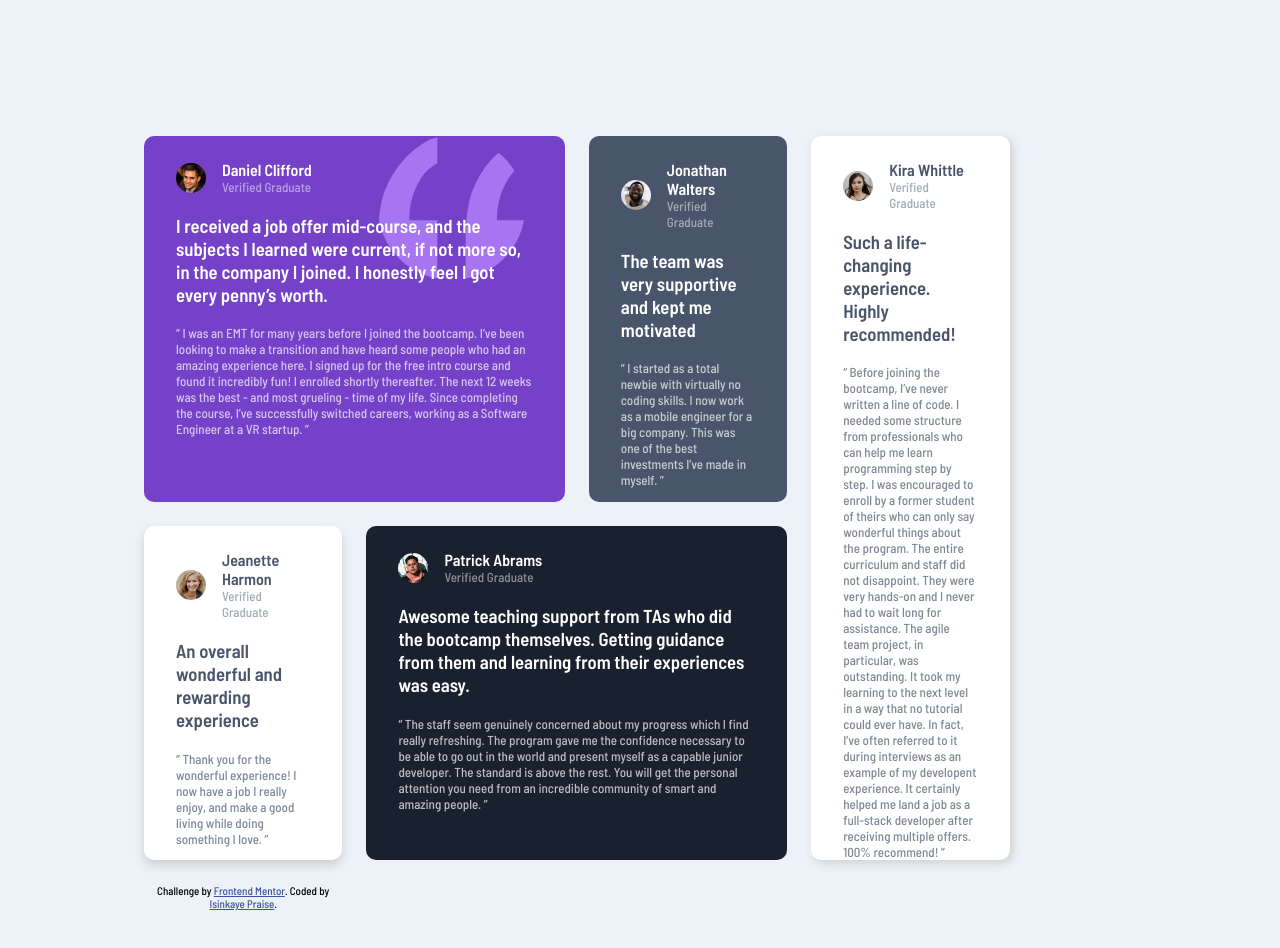
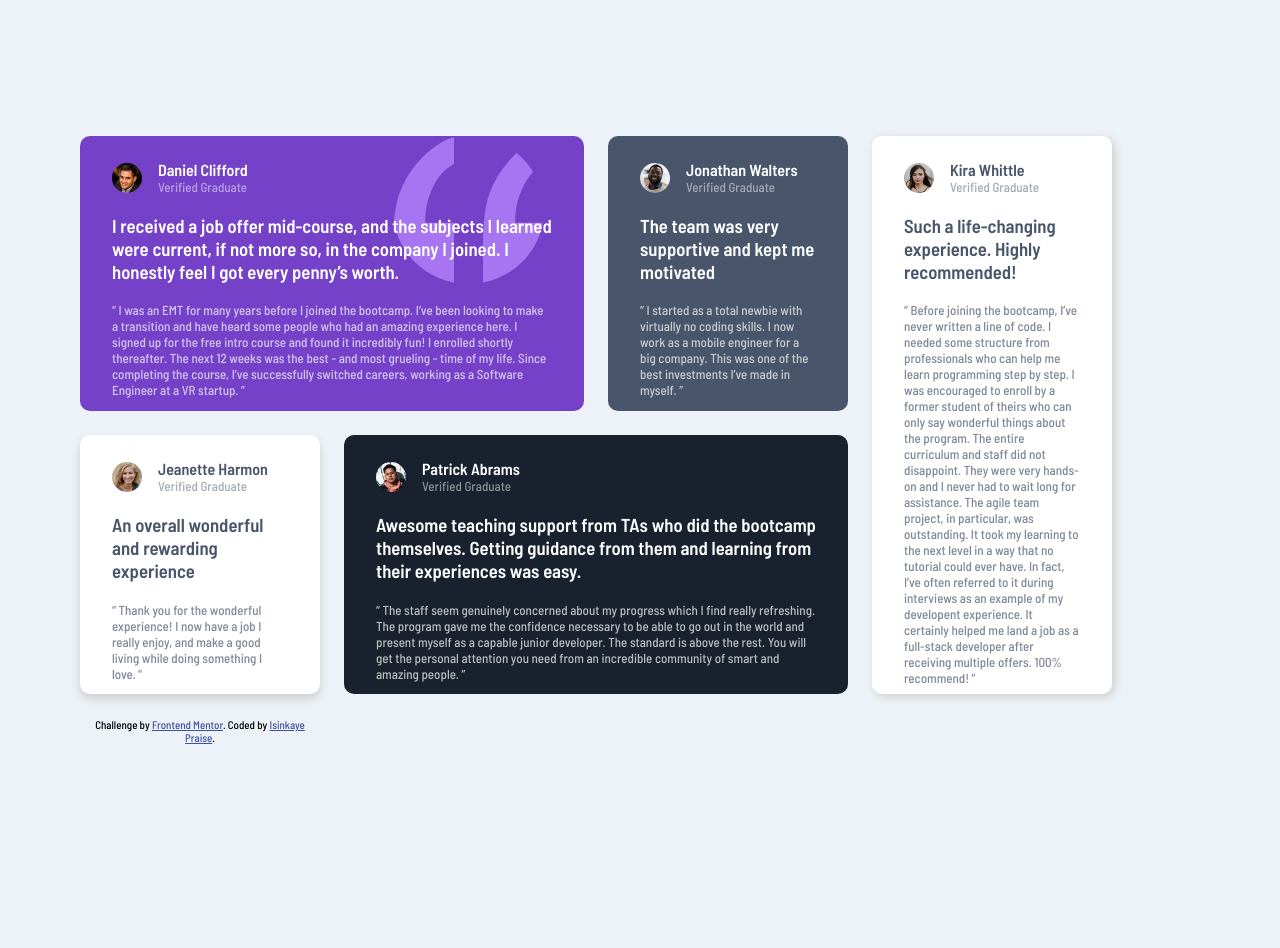
Before and after one commit to Bebe-dev/Testimonials-grid-section, a plain HTML site: page index.html in a window 1280 px wide. After the commit the page ends 824 px from the top, so only its background shows below. Drawn offline with Linux system fonts and the light colour scheme.

Commit message:
Update style.css

```diff
--- a/style.css
+++ b/style.css
@@ -126,13 +126,16 @@ section{
     grid-template-rows: auto auto;
     gap: 1.5rem;
     margin: auto;
-    padding: 5rem;
-    width: 90%;
+    padding: 5rem 0 5rem 5rem;
+    width: 100%;
   }
   section{
     margin: 0;
     padding-bottom: 0;
     width: 100%;
+  }
+  .sec5{
+  padding-bottom: 0.5rem;
   }
   .item1{
     grid-column: 1 / 3;
@@ -149,5 +152,6 @@ section{
   }
   .quote-pattern{
     right: 2.5rem;
+    width: 30%;
   }
 }
```
